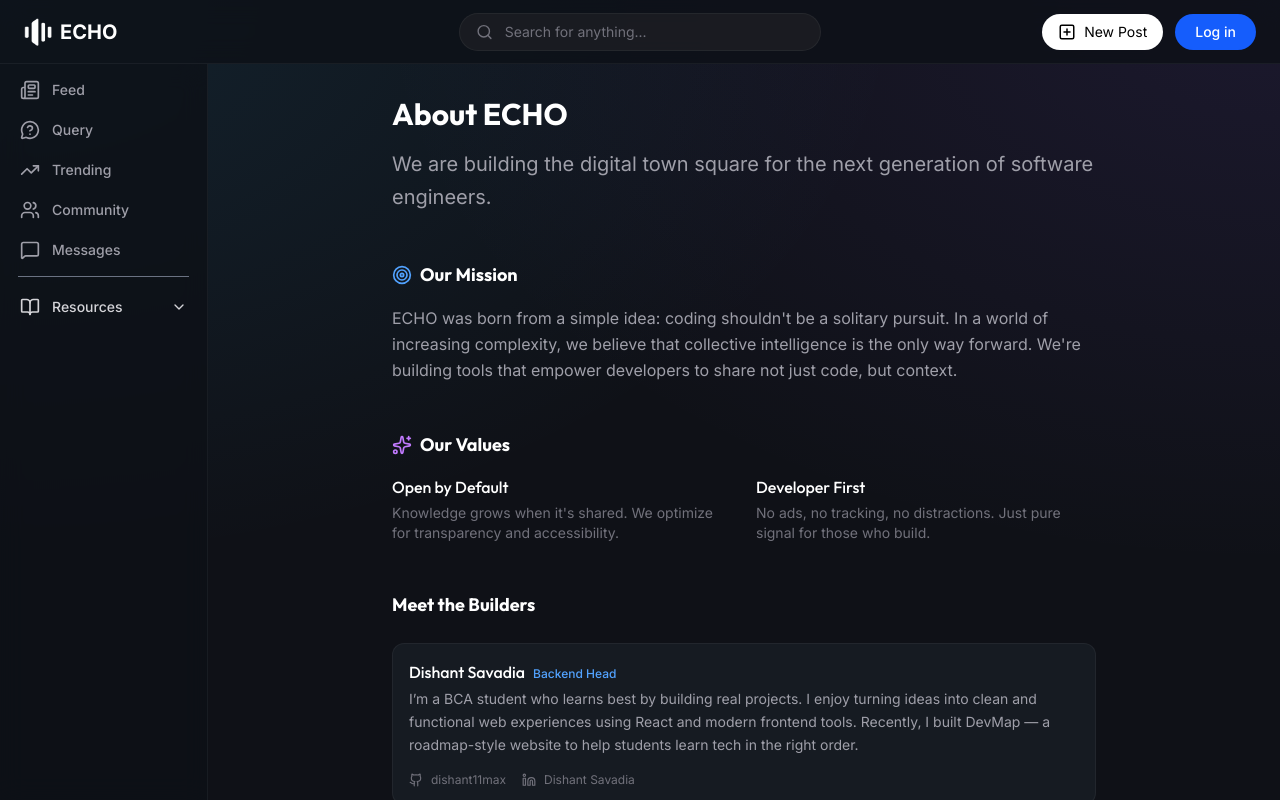
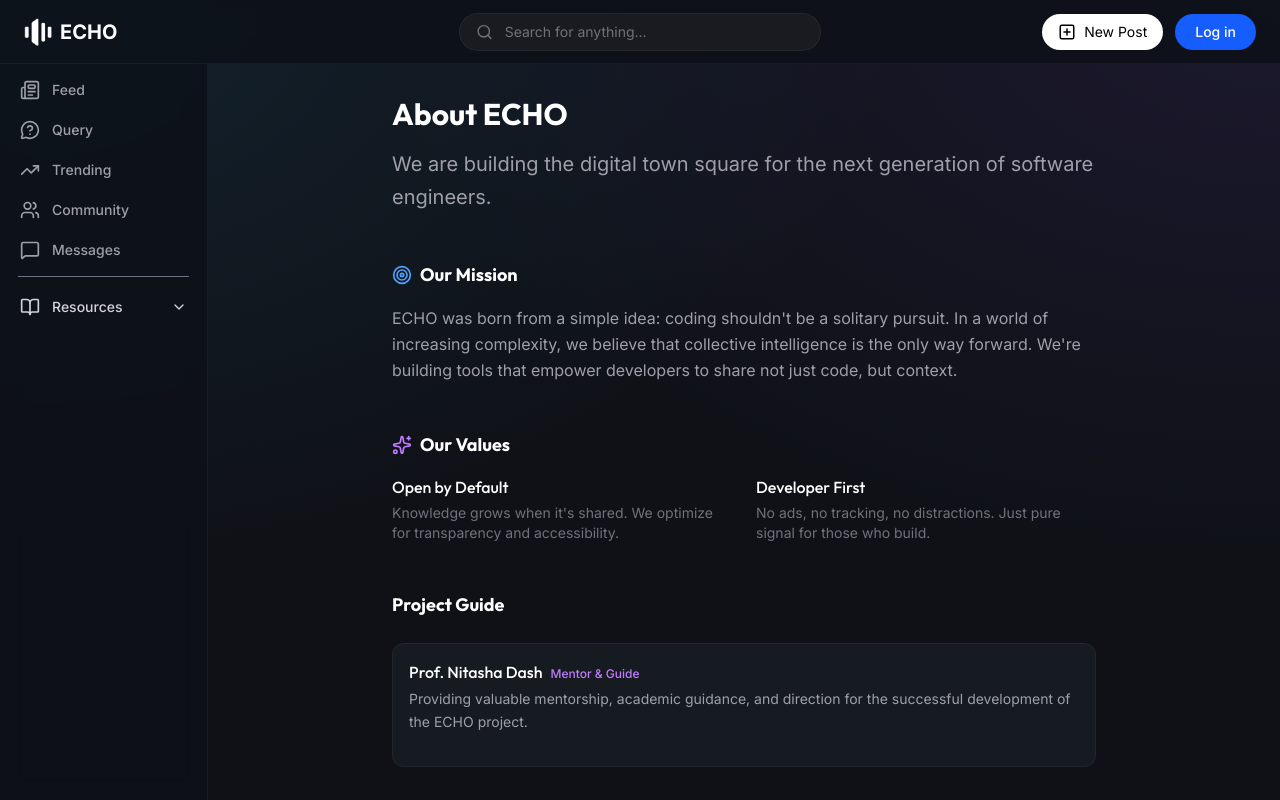
Before and after one commit to sahil740g/ECHO, a React (Vite) app in the folder frontend/: page /about in a window 1280 px wide. Built offline with nearby package versions, Linux system fonts and the light colour scheme; no server answers; the database is empty.

Commit message:
feat: add About page with project mission and team member profiles

```diff
--- a/frontend/src/pages/about.jsx
+++ b/frontend/src/pages/about.jsx
@@ -38,6 +38,19 @@
                         <div>
                             <h3 className="text-white font-medium mb-1">Developer First</h3>
                             <p className="text-sm text-zinc-500">No ads, no tracking, no distractions. Just pure signal for those who build.</p>
+                        </div>
+                    </div>
+                </div>
+
+                <div>
+                    <h2 className="text-lg font-bold text-white mb-6">Project Guide</h2>
+                    <div className="flex items-start gap-4 p-4 bg-[#161b22] border border-white/5 rounded-xl hover:border-white/10 transition-colors">
+                        <div>
+                            <div className="flex items-baseline gap-2 mb-1">
+                                <h3 className="text-white font-medium">Prof. Nitasha Dash</h3>
+                                <span className="text-purple-400 text-xs font-medium">Mentor & Guide</span>
+                            </div>
+                            <p className="text-zinc-400 text-sm leading-relaxed mb-4">Providing valuable mentorship, academic guidance, and direction for the successful development of the ECHO project.</p>
                         </div>
                     </div>
                 </div>
```
